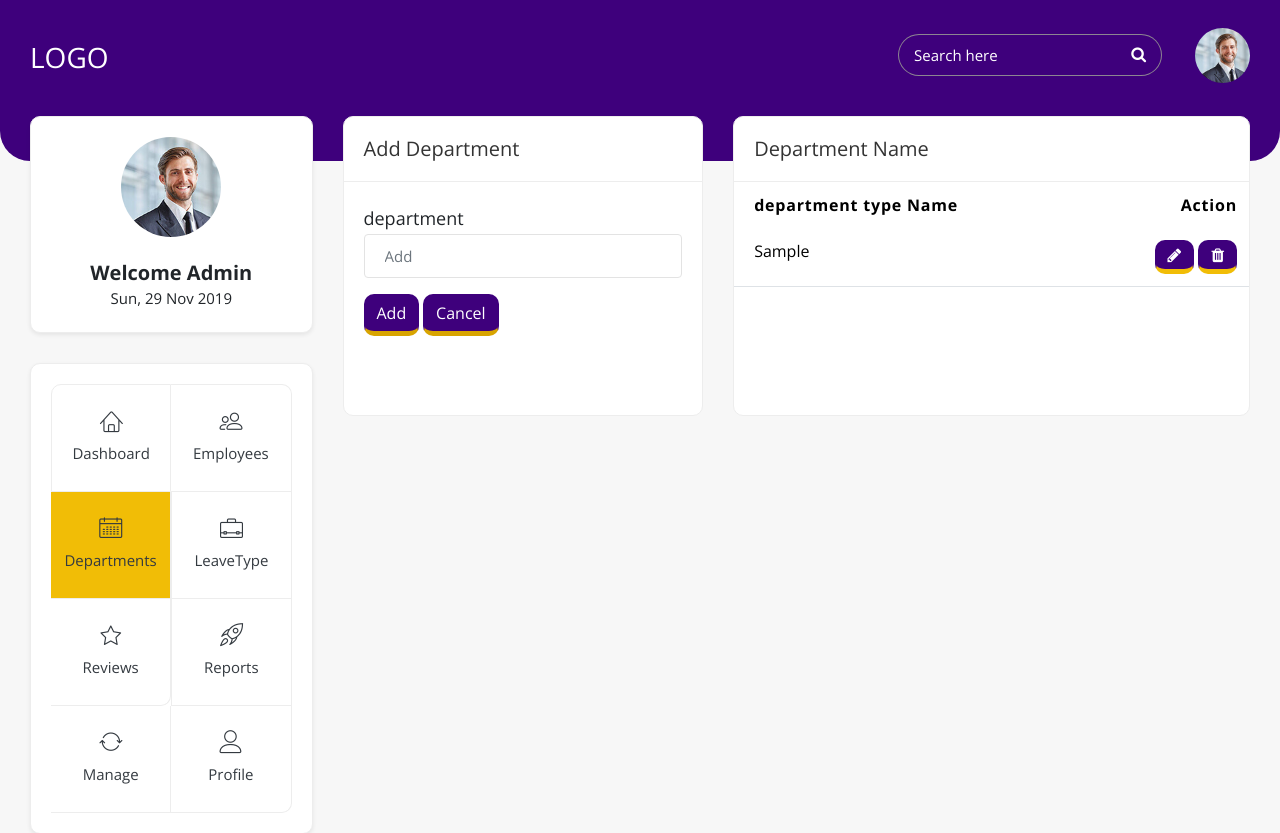
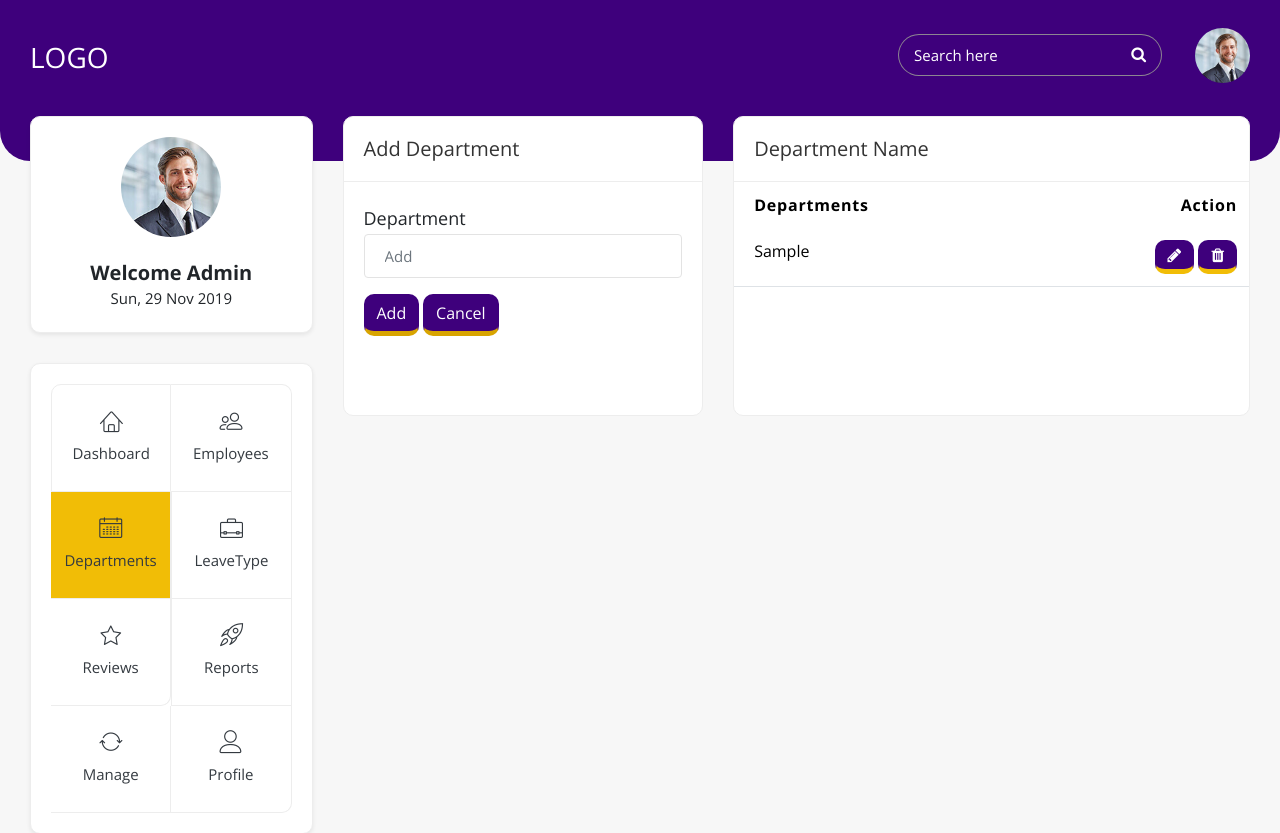
Before and after one commit to zencara-s15/g12-lms-system, a PHP site: page /departments in a window 1280 px wide. Shown: the top 833 px of the page. Run offline with PHP 8.4, Linux system fonts and the light colour scheme; tables that the repository leaves empty or names only in its code hold one stand-in row (values such as "Sample post").

Commit message:
[imp]Update word tha wrong LMS-58

```diff
--- a/views/departments/department.view.php
+++ b/views/departments/department.view.php
@@ -8,7 +8,7 @@
 
                 <form class="card-body" action="controllers/departments/create.department.controller.php" method="post">
                     <div class="form-group mb-3">
-                        <h5>department</h5>
+                        <h5>Department</h5>
                         <input type="text" class="form-control" id="input" placeholder="Add" name='department_name'>
                     </div>
                     <button type="submit" class="btn btn-theme button-1 ctm-border-radius text-white float-center">Add</button>
@@ -35,7 +35,7 @@
                 <table class="table table-hover ">
                     <thead>
                         <tr class="aline">
-                            <th>department type Name</th>
+                            <th>Departments</th>
                             <th class="float-right">Action</th>
                         </tr>
                     </thead>
```
